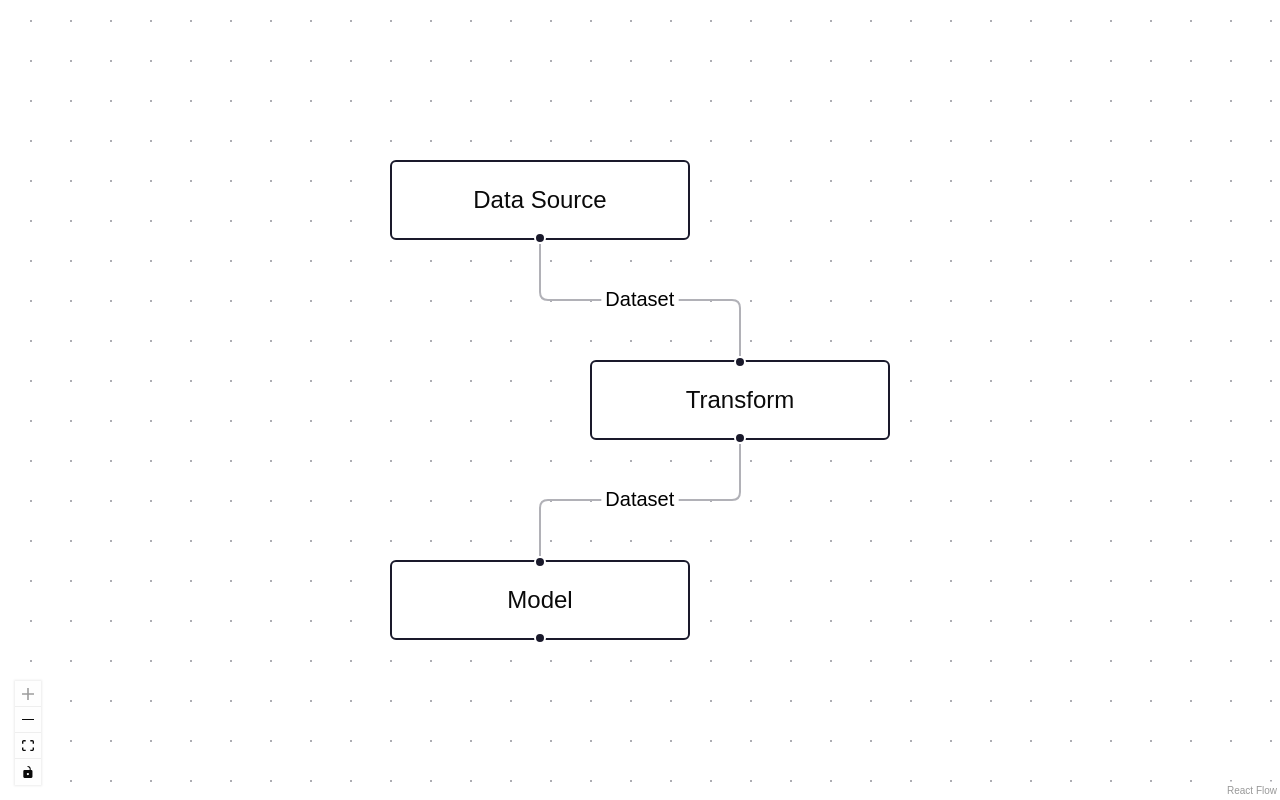
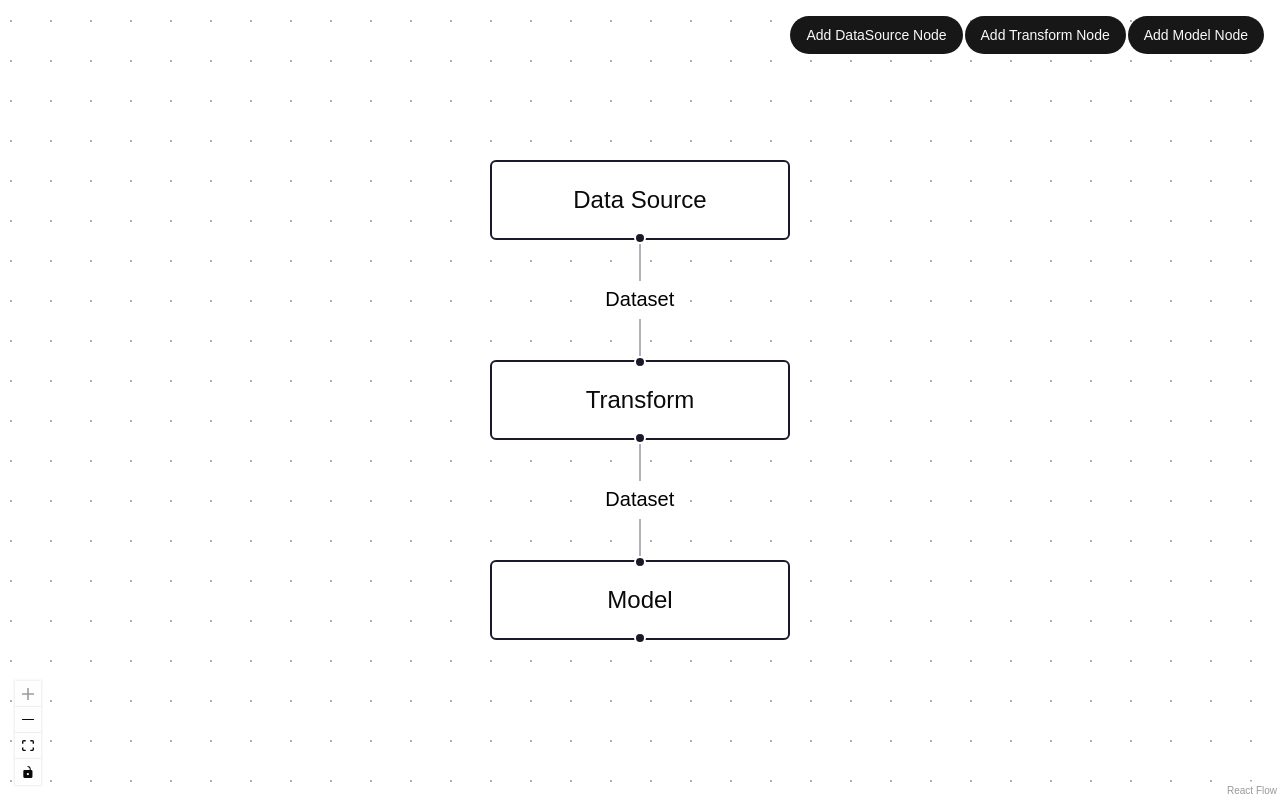
Before and after one commit to searleb/digilab-flow, a React (Vite) app: page / in a window 1280 px wide. Built offline with nearby package versions, Linux system fonts and the light colour scheme.

Commit message:
feat: add new nodes functionality

```diff
--- a/src/App.tsx
+++ b/src/App.tsx
@@ -1,11 +1,53 @@
-import { ReactFlow, Background, Controls } from "@xyflow/react";
+import {
+  ReactFlow,
+  Background,
+  Controls,
+  useNodesState,
+  Panel,
+} from "@xyflow/react";
 import { initialEdges } from "./data/initial-edges";
 import { initialNodes } from "./data/initial-nodes";
+import { Button } from "./components/ui/button";
+import type { NodeType } from "./types";
 
 function App() {
+  const [nodes, setNodes] = useNodesState(initialNodes);
+
+  const handleAddNewNode = (nodeType: NodeType) => {
+    setNodes((currentNodes) => {
+      const lastNode = currentNodes.findLast(() => true);
+      return [
+        ...currentNodes,
+        {
+          id: `n${currentNodes.length + 1}`,
+          type: nodeType === "DataSource" ? "input" : "default",
+          position: {
+            x: lastNode ? lastNode.position.x : 40,
+            y: lastNode ? lastNode.position.y + 80 : 40,
+          },
+          data: {
+            label: nodeType,
+            nodeType,
+          },
+        },
+      ];
+    });
+  };
+
   return (
     <div className="h-dvh">
-      <ReactFlow nodes={initialNodes} edges={initialEdges} fitView>
+      <ReactFlow nodes={nodes} edges={initialEdges} fitView>
+        <Panel position="top-right">
+          <Button size="lg" onClick={() => handleAddNewNode("DataSource")}>
+            Add DataSource Node
+          </Button>
+          <Button size="lg" onClick={() => handleAddNewNode("Transform")}>
+            Add Transform Node
+          </Button>
+          <Button size="lg" onClick={() => handleAddNewNode("Model")}>
+            Add Model Node
+          </Button>
+        </Panel>
         <Background />
         <Controls />
       </ReactFlow>
--- a/src/data/initial-nodes.ts
+++ b/src/data/initial-nodes.ts
@@ -24,7 +24,7 @@ export const initialNodes: DigiNode[] = [
       },
       nodeType: "Transform",
     },
-    position: { x: 350, y: 100 },
+    position: { x: 250, y: 100 },
   },
   {
     id: "n3",
--- a/src/types.ts
+++ b/src/types.ts
@@ -1,8 +1,10 @@
+export type NodeType = "DataSource" | "Transform" | "Model";
+
 type NodeData = {
   label: string;
   inputs?: Record<string, HandleParam>;
   outputs?: Record<string, HandleParam>;
-  nodeType: "DataSource" | "Transform" | "Model";
+  nodeType: NodeType;
 };
 
 type DataType = "Dataset" | "Model" | "Any";
```
